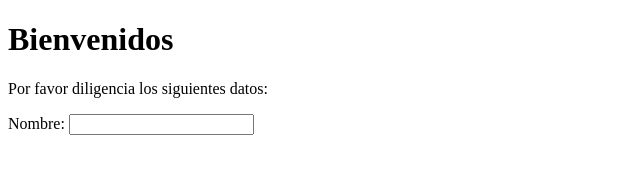
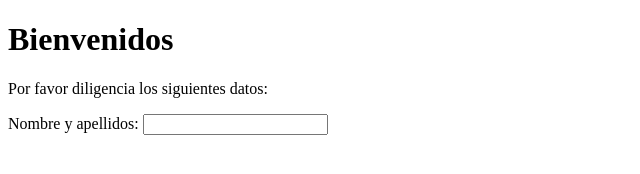
Before and after one commit to ingdanielbs/prueba, a plain HTML site: page index.html in a window 1280 px wide. Shown: the whole page, without its empty margins (0-640 px from the left). Drawn offline with Linux system fonts and the light colour scheme.

Commit message:
Actualizado de label en formulario

```diff
--- a/index.html
+++ b/index.html
@@ -11,7 +11,7 @@
     <p>Por favor diligencia los siguientes datos:</p>
 
     <form action="">
-        <label for="nombre">Nombre: </label>
+        <label for="nombre">Nombre y apellidos: </label>
         <input type="text" name="nombre" id="nombre">
     </form>
 
```
